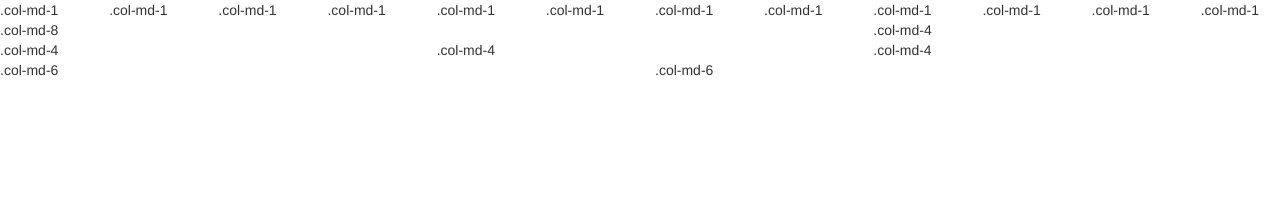
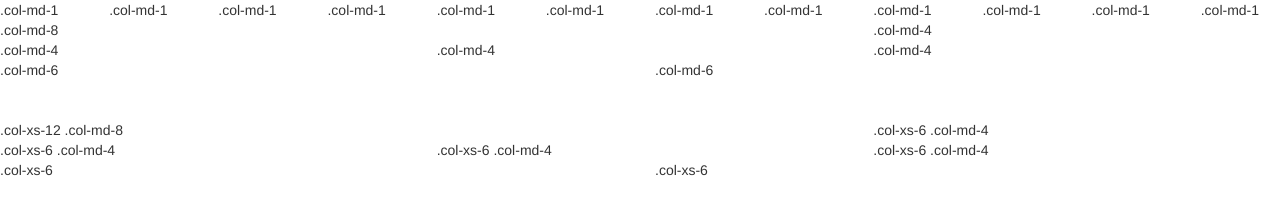
Before and after one commit to olga-dev/Grid-system, a plain HTML site: page index.html in a window 1280 px wide. Drawn offline with nearby package versions, Linux system fonts and the light colour scheme.

Commit message:
Use the extra small and medium device grid classes by adding .col-xs-* .col-md-* to your columns

```diff
--- a/index.html
+++ b/index.html
@@ -39,6 +39,24 @@
     <div class="col-md-6">.col-md-6</div>
     <div class="col-md-6">.col-md-6</div>
  </div>
+ <br><br>
+ <!-- Stack the columns on mobile by making one full-width and the other half-width -->
+ <div class="row">
+     <div class="col-xs-12 col-md-8">.col-xs-12 .col-md-8</div>
+     <div class="col-xs-6 col-md-4">.col-xs-6 .col-md-4</div>
+ </div>
 
+ <!-- Columns start at 50% wide on mobile and bump up to 33.3% wide on desktop -->
+ <div class="row">
+     <div class="col-xs-6 col-md-4">.col-xs-6 .col-md-4</div>
+     <div class="col-xs-6 col-md-4">.col-xs-6 .col-md-4</div>
+     <div class="col-xs-6 col-md-4">.col-xs-6 .col-md-4</div>
+ </div>
+
+ <!-- Columns are always 50% wide, on mobile and desktop -->
+ <div class="row">
+     <div class="col-xs-6">.col-xs-6</div>
+     <div class="col-xs-6">.col-xs-6</div>
+ </div>
 </body>
 </html>
```
Lines whose indentation alone changed are shown as unchanged.
